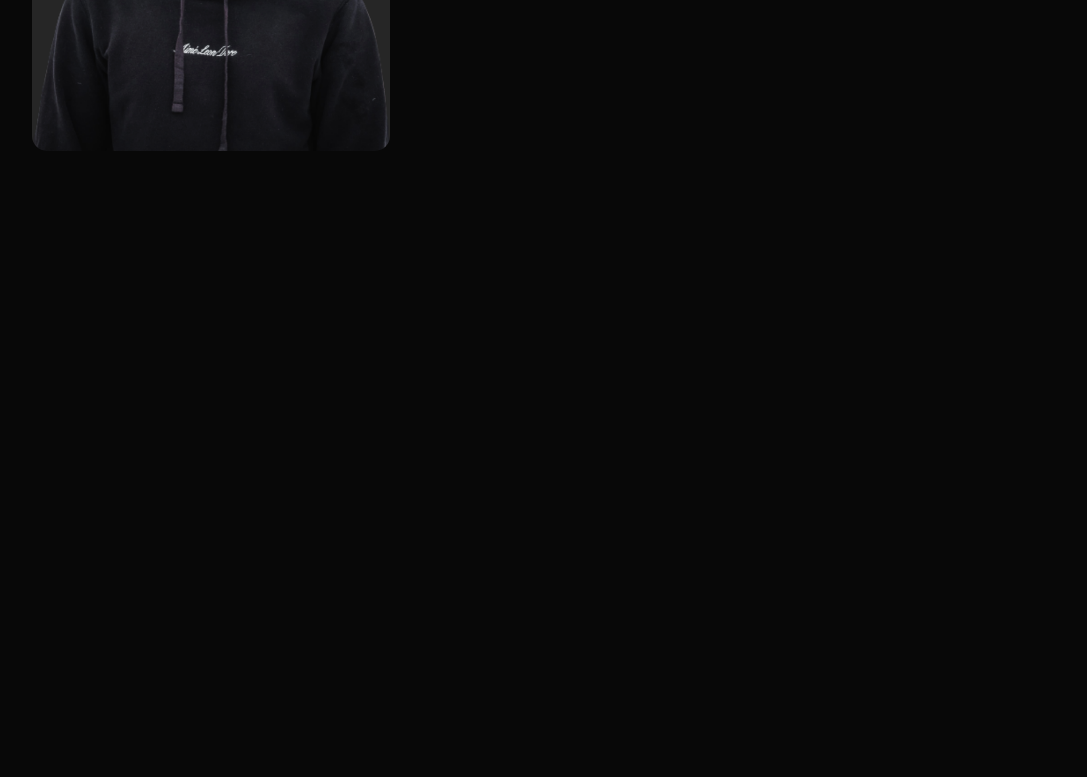
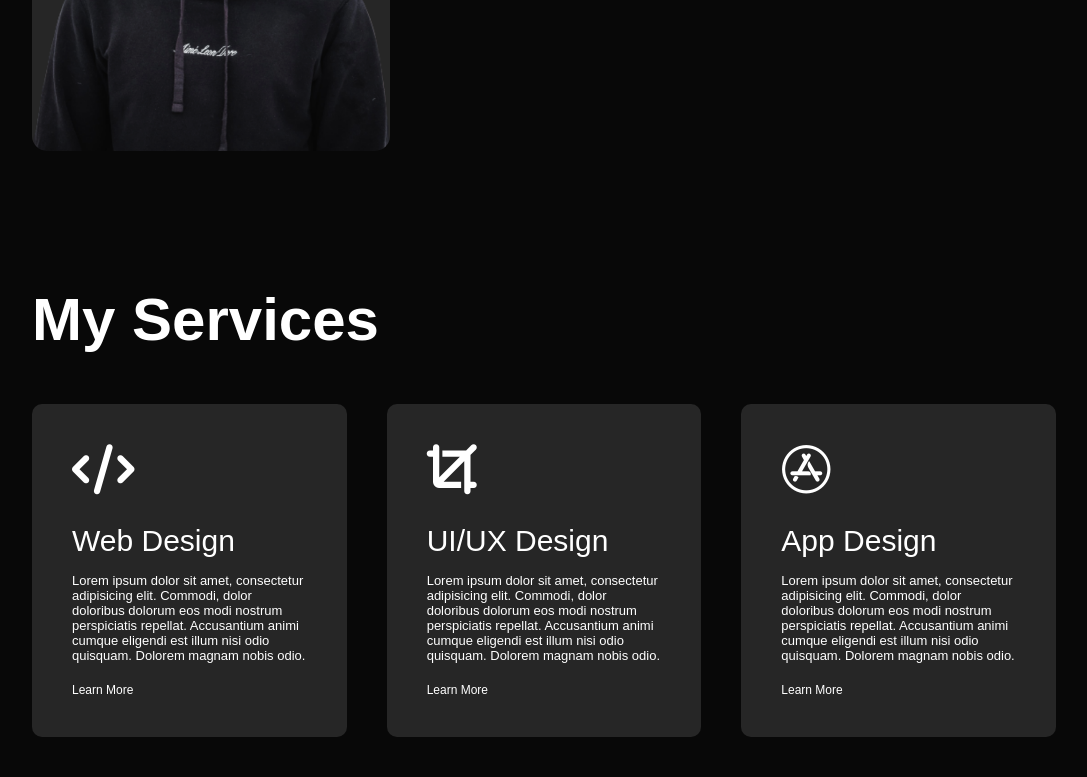
Before and after one commit to LozanoRogelio/Resume-Portfolio, a website: page index.html in a window 1280 px wide. Shown: the part 929-1706 px from the top of the page, without its empty margins (96-1183 px from the left). Before the commit the page ends 1174 px from the top, so only its background shows below. Drawn offline with Linux system fonts and the light colour scheme.

Commit message:
Added a services section as I develop my skills and prommote them, included cool background color transition and translation

```diff
--- a/css/style.css
+++ b/css/style.css
@@ -152,3 +152,55 @@ nav ul li a:hover::after {
 .tab-contents.active-tab {
     display: block;
 }
+
+/*services section*/
+
+.services-title {
+    font-size: 60px;
+    font-weight: 600;
+    color: #fff;
+}
+
+#services {
+    padding: 30px 0;
+}
+
+.services-list {
+    display: grid;
+    grid-template-columns: repeat(auto-fit, minmax(250px, 1fr));
+    grid-gap: 40px;
+    margin-top: 50px;
+}
+
+.services-list div {
+    background: #262626;
+    padding: 40px;
+    font-size: 13px;
+    font-weight: 300;
+    border-radius: 10px;
+    transition: background 0.5s, transform 0.5s;
+}
+
+.services-list div i {
+    font-size: 50px;
+    margin-bottom: 30px;
+}
+
+.services-list div h2 {
+    font-size: 30px;
+    font-weight: 500;
+    margin-bottom: 15px;
+}
+
+.services-list div a {
+    text-decoration: none;
+    color: white;
+    font-size: 12px;
+    margin-top: 20px;
+    display: inline-block;
+}
+
+.services-list div:hover {
+    background: #ff004f;
+    transform: translateY(-10px);
+}
--- a/index.html
+++ b/index.html
@@ -4,6 +4,7 @@
     <meta charset="UTF-8">
     <title>Portfolio</title>
     <link rel="stylesheet" href="css/style.css">
+    <script src="https://kit.fontawesome.com/597cdfae9f.js" crossorigin="anonymous"></script>
 </head>
 <body>
     <div class="header">
@@ -66,6 +67,32 @@
             </div>
         </div>
     </div>
+<!--    Services Section-->
+    <div id="services">
+        <div class="container">
+            <h1 class="services-title">My Services</h1>
+            <div class="services-list">
+                <div>
+                    <i class="fa-solid fa-code"></i>
+                    <h2>Web Design</h2>
+                    <p>Lorem ipsum dolor sit amet, consectetur adipisicing elit. Commodi, dolor doloribus dolorum eos modi nostrum perspiciatis repellat. Accusantium animi cumque eligendi est illum nisi odio quisquam. Dolorem magnam nobis odio.</p>
+                    <a href="#">Learn More</a>
+                </div>
+                <div>
+                    <i class="fa-sharp fa-solid fa-crop"></i>
+                    <h2>UI/UX Design</h2>
+                    <p>Lorem ipsum dolor sit amet, consectetur adipisicing elit. Commodi, dolor doloribus dolorum eos modi nostrum perspiciatis repellat. Accusantium animi cumque eligendi est illum nisi odio quisquam. Dolorem magnam nobis odio.</p>
+                    <a href="#">Learn More</a>
+                </div>
+                <div>
+                    <i class="fa-brands fa-app-store"></i>
+                    <h2>App Design</h2>
+                    <p>Lorem ipsum dolor sit amet, consectetur adipisicing elit. Commodi, dolor doloribus dolorum eos modi nostrum perspiciatis repellat. Accusantium animi cumque eligendi est illum nisi odio quisquam. Dolorem magnam nobis odio.</p>
+                    <a href="#">Learn More</a>
+                </div>
+            </div>
+        </div>
+    </div>
 
     <script>
         let tabLinks = document.getElementsByClassName("tab-links")
```
